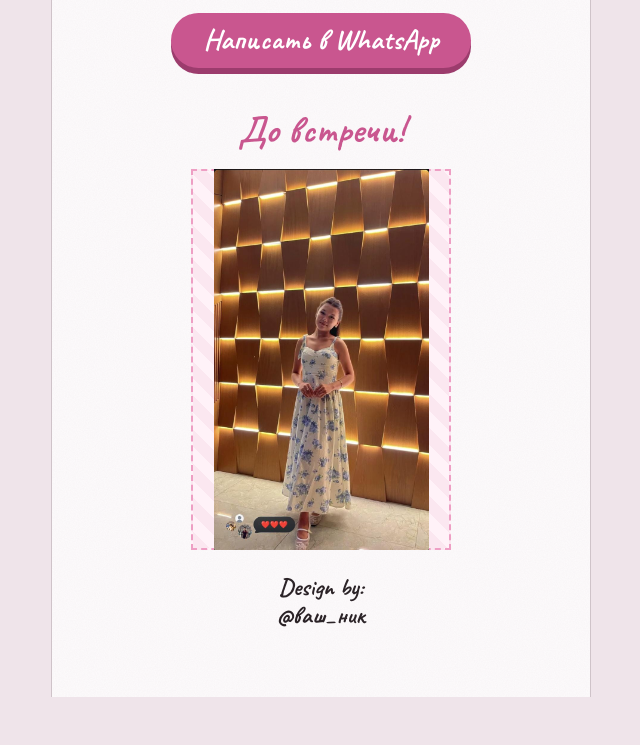
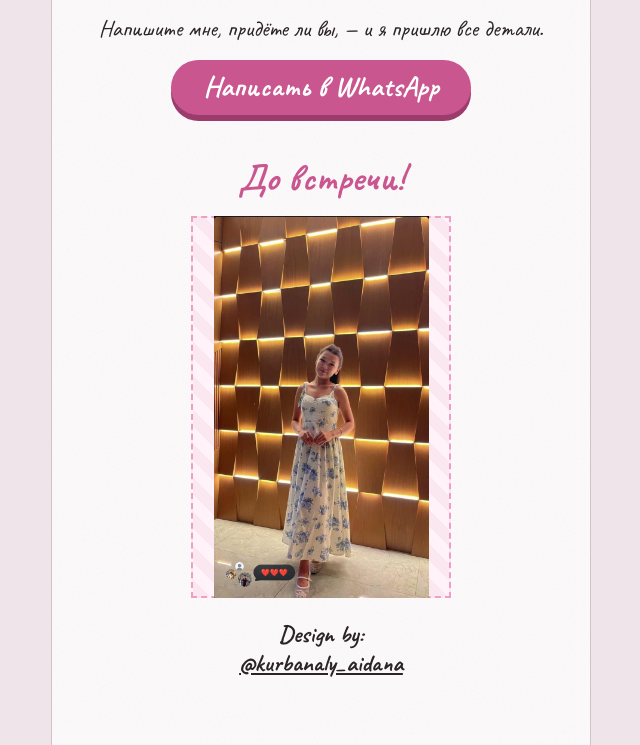
Before and after one commit to xoroshayaff-eng/birthday, a plain HTML site: page index.html in a window 1280 px wide. Shown: the part 3305-4050 px from the top of the page, without its empty margins (319-959 px from the left). Before the commit the page ends 4002 px from the top, so only its background shows below. Drawn offline with Linux system fonts and the light colour scheme.

Commit message:
Modify CONFIG object in index.html
Updated configuration settings in index.html.

```diff
--- a/index.html
+++ b/index.html
@@ -357,12 +357,12 @@ h3.title{font-size:2.3rem;color:var(--pink-deep);font-weight:700;margin-bottom:.
 <script>
 /* ====== НАСТРОЙКИ — меняйте здесь ====== */
 const CONFIG = {
-  phone: "77763275459",          // WhatsApp, формат без + и пробелов (8 776 327 5459 → 7 776 327 5459)
-  textVariant: 1,                // 1, 2 или 3 — вариант текста приглашения
-  address: "",                   // например: "г. Туркестан, ул. ..., 12" (пусто — строка скрыта)
-  designBy: "@ваш_ник",          // подпись Design by
-  designByLink: "",              // ссылка на ваш профиль (необязательно), например "https://instagram.com/ваш_ник"
-  year: 2027, month: 3, day: 22  // дата праздника (месяц 1–12)
+  phone: "77763275459",
+  textVariant: 1,
+  address: "ул. Жибек Жолы, 41",
+  designBy: "@kurbanaly_aidana",
+  designByLink: "https://instagram.com/kurbanaly_aidana",
+  year: 2027, month: 3, day: 22
 };
 
 /* ====== ТЕКСТЫ ====== */
```
